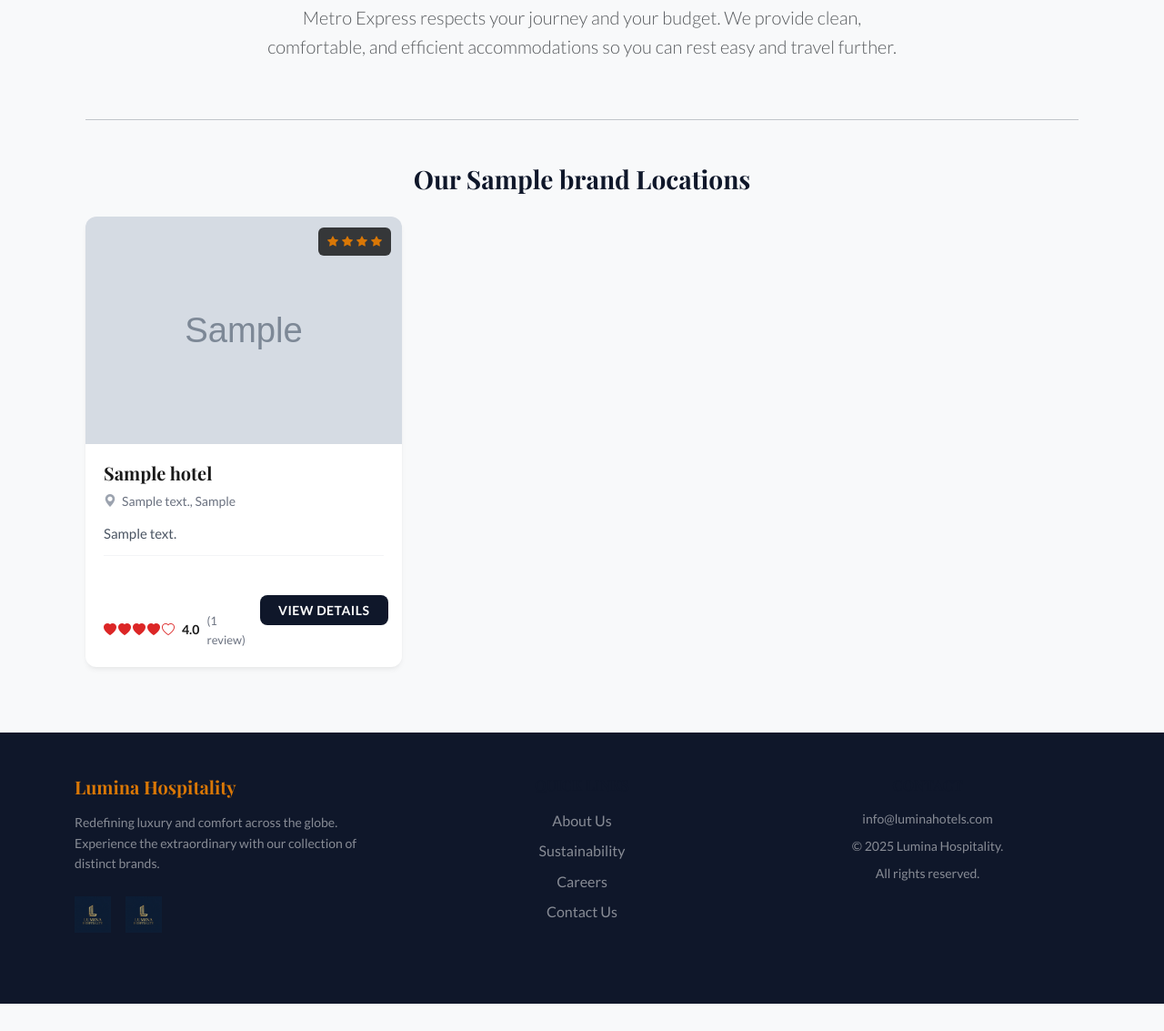
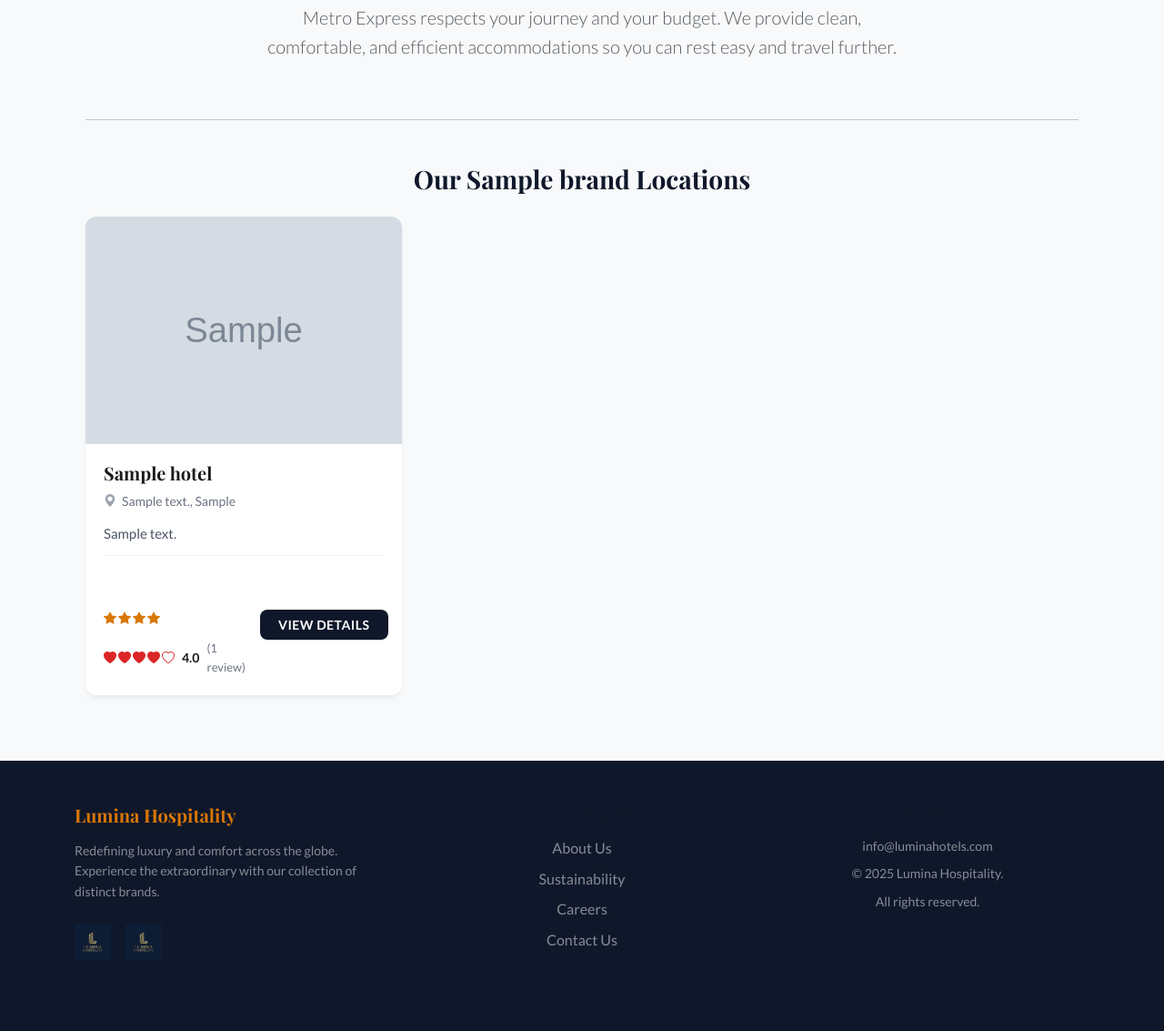
Before and after one commit to Jiacheeng-Li/hotel, a Flask app: page /brand/1 in a window 1280 px wide. Shown: the part 780-1913 px from the top of the page at 91% size. Before the commit the page ends 1883 px from the top, so only its background shows below. Run offline with Flask 3, Linux system fonts and the light colour scheme; tables that the repository leaves empty hold one stand-in row (values such as "Sample post"); grey boxes marked "Sample" are stand-in pictures.

Commit message:
Unify brand badge styles and move stars next to badges
- Created unified .brand-badge and .hotel-brand-badge CSS classes
- All brand badges now use consistent styling (smaller padding, same font size)
- Brand badges are now clickable links to brand detail pages
- Removed stars overlay from hotel card images
- Stars now appear next to brand badges (like 'Family Haven ★ ★ ★')
- Applied changes to all hotel card pages:
  - brand_detail.html
  - city_hotels.html
  - destinations.html
  - hotel_detail.html (main page and recommended hotels)
  - search.html
- Added .hotel-brand-with-stars wrapper for proper alignment

```diff
--- a/hotelweb/static/css/main.css
+++ b/hotelweb/static/css/main.css
@@ -375,15 +375,58 @@
     flex-wrap: wrap;
 }
 
-.hotel-brand-badge {
+/* Unified Brand Badge Style */
+.brand-badge {
     display: inline-block;
-    padding: 0.375rem 0.75rem;
+    padding: 0.375rem 0.625rem;
     border-radius: 6px;
     font-size: 0.8125rem;
     font-weight: 600;
     color: white;
     text-transform: none;
     letter-spacing: 0;
+    text-decoration: none;
+    transition: opacity 0.2s ease;
+}
+
+.brand-badge:hover {
+    opacity: 0.85;
+    color: white;
+    text-decoration: none;
+}
+
+.hotel-brand-badge {
+    display: inline-block;
+    padding: 0.375rem 0.625rem;
+    border-radius: 6px;
+    font-size: 0.8125rem;
+    font-weight: 600;
+    color: white;
+    text-transform: none;
+    letter-spacing: 0;
+    text-decoration: none;
+    transition: opacity 0.2s ease;
+}
+
+.hotel-brand-badge:hover {
+    opacity: 0.85;
+    color: white;
+    text-decoration: none;
+}
+
+.hotel-brand-with-stars {
+    display: inline-flex;
+    align-items: center;
+    gap: 0.5rem;
+    flex-wrap: wrap;
+}
+
+.hotel-brand-stars {
+    display: inline-flex;
+    align-items: center;
+    gap: 0.125rem;
+    color: var(--accent-color);
+    font-size: 0.875rem;
 }
 
 .hotel-stars {
--- a/hotelweb/templates/main/brand_detail.html
+++ b/hotelweb/templates/main/brand_detail.html
@@ -86,9 +86,6 @@
             <div class="card hotel-card">
                 <div class="position-relative">
                     <img src="{{ hotel.image_url }}" class="hotel-card-img" alt="{{ hotel.name }}">
-                    <div class="hotel-card-stars-overlay">
-                        {% for _ in range(hotel.stars) %}<i class="bi bi-star-fill"></i>{% endfor %}
-                    </div>
                 </div>
                 <div class="hotel-card-body">
                     <h5 class="hotel-card-title">{{ hotel.name }}</h5>
@@ -98,7 +95,12 @@
                     <p class="hotel-card-description">{{ hotel.description }}</p>
                     <div class="hotel-card-footer">
                         <div class="hotel-card-footer-left">
-                            <span class="hotel-brand-badge" style="background-color: {{ hotel.brand.logo_color }};">{{ hotel.brand.name }}</span>
+                            <div class="hotel-brand-with-stars">
+                                <a href="{{ url_for('main.brand_detail', brand_id=hotel.brand.id) }}" class="hotel-brand-badge" style="background-color: {{ hotel.brand.logo_color }};">{{ hotel.brand.name }}</a>
+                                <span class="hotel-brand-stars">
+                                    {% for _ in range(hotel.stars) %}<i class="bi bi-star-fill"></i>{% endfor %}
+                                </span>
+                            </div>
                             {% if hotel.reviews %}
                             {% set avg_rating = (hotel.reviews|sum(attribute='rating') / hotel.reviews|length) %}
                             <div class="hotel-card-rating">
--- a/hotelweb/templates/main/search.html
+++ b/hotelweb/templates/main/search.html
@@ -182,9 +182,9 @@
                             <div class="col-md-4 position-relative">
                                 <img src="{{ hotel.image_url }}" class="img-fluid rounded-start"
                                     style="width: 100%; height: 300px; object-fit: cover; display: block;" alt="{{ hotel.name }}">
-                                <span class="badge position-absolute top-0 start-0 m-2" style="background-color: {{ item.brand.logo_color }};">
+                                <a href="{{ url_for('main.brand_detail', brand_id=item.brand.id) }}" class="brand-badge position-absolute top-0 start-0 m-2" style="background-color: {{ item.brand.logo_color }};">
                                     {{ item.brand.name }}
-                                </span>
+                                </a>
                             </div>
                             <div class="col-md-8">
                                 <div class="card-body h-100" style="min-height: 300px;">
```
Also changed, not shown: hotelweb/templates/main/city_hotels.html (+6 -4 lines), hotelweb/templates/main/destinations.html (+6 -4 lines), hotelweb/templates/main/hotel_detail.html (+12 -8 lines).
